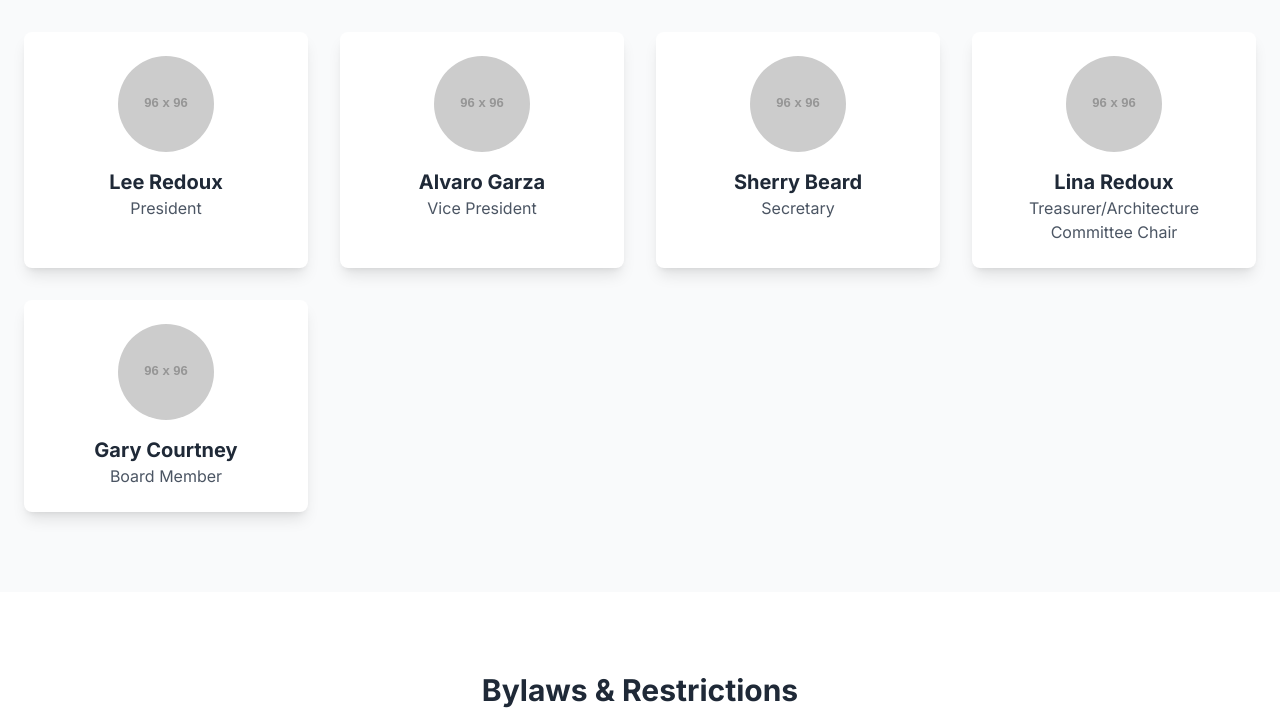
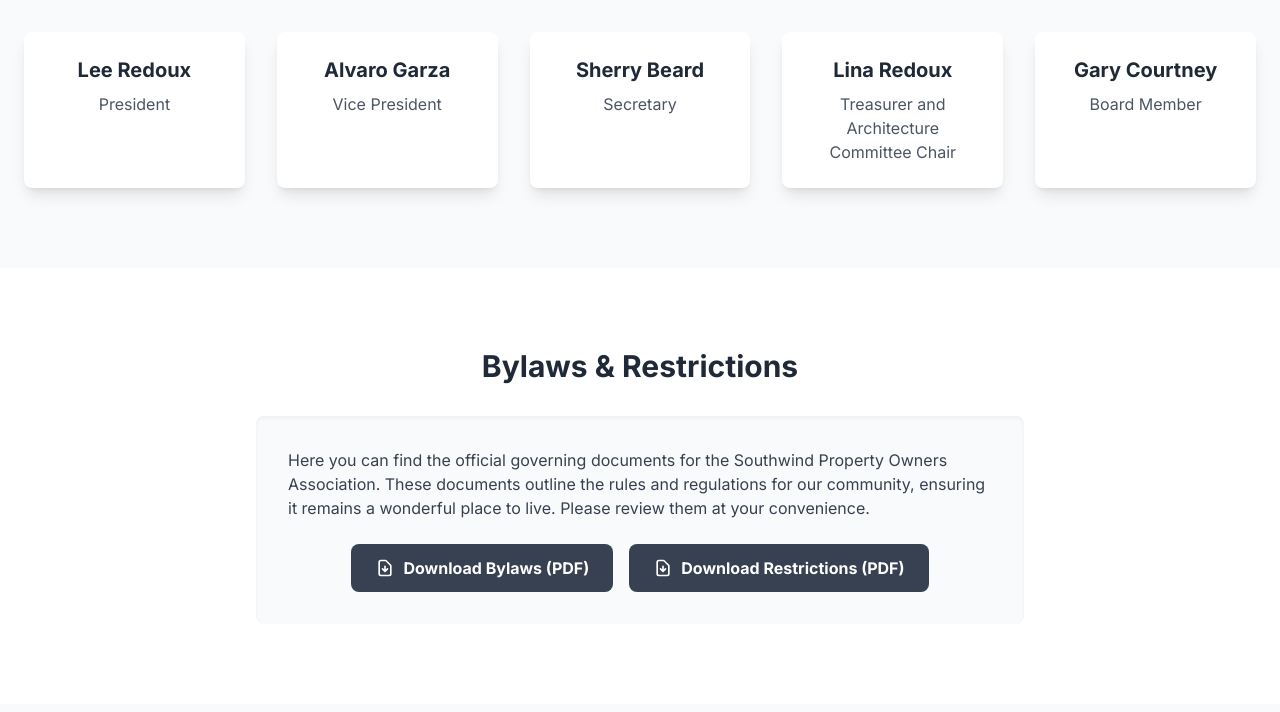
Before and after one commit to Derishi/southwind-poa, a plain HTML site: page index.html in a window 1280 px wide. Shown: the part 612-1324 px from the top of the page. Drawn offline with nearby package versions, Linux system fonts and the light colour scheme; placeholder pictures from the web are drawn by us.

Commit message:
fix: improved seo, removed board headshots

```diff
--- a/index.html
+++ b/index.html
@@ -3,6 +3,7 @@
 <head>
     <meta charset="UTF-8">
     <meta name="viewport" content="width=device-width, initial-scale=1.0">
+    <meta name="description" content="The official website for the Southwind Property Owners Association (POA) in Lytle, TX. Find community news, board member information, bylaws, and dues details.">
     <title>Southwind POA - Lytle, TX</title>
     <script src="https://cdn.tailwindcss.com"></script>
     <link href="https://fonts.googleapis.com/css2?family=Inter:wght@400;500;700&display=swap" rel="stylesheet">
@@ -74,45 +75,30 @@
         <section id="members" class="py-20">
             <div class="container mx-auto px-6">
                 <h2 class="text-3xl font-bold text-center text-gray-800 mb-12">POA Board Members</h2>
-                <div class="grid grid-cols-1 sm:grid-cols-2 lg:grid-cols-4 gap-8">
+                <div class="grid grid-cols-1 sm:grid-cols-2 lg:grid-cols-5 gap-8">
                     <!-- Member Card -->
                     <div class="bg-white rounded-lg shadow-lg p-6 text-center">
-                        <div class="mb-4">
-                            <img class="w-24 h-24 rounded-full mx-auto" src="https://placehold.co/96x96/E2E8F0/4A5568?text=Member" alt="Board Member Photo">
-                        </div>
-                        <h3 class="text-xl font-bold text-gray-800">Lee Redoux</h3>
+                        <h3 class="text-xl font-bold text-gray-800 mb-2">Lee Redoux</h3>
                         <p class="text-gray-600">President</p>
                     </div>
                     <!-- Member Card -->
                     <div class="bg-white rounded-lg shadow-lg p-6 text-center">
-                        <div class="mb-4">
-                            <img class="w-24 h-24 rounded-full mx-auto" src="https://placehold.co/96x96/E2E8F0/4A5568?text=Member" alt="Board Member Photo">
-                        </div>
-                        <h3 class="text-xl font-bold text-gray-800">Alvaro Garza</h3>
+                        <h3 class="text-xl font-bold text-gray-800 mb-2">Alvaro Garza</h3>
                         <p class="text-gray-600">Vice President</p>
                     </div>
                     <!-- Member Card -->
                     <div class="bg-white rounded-lg shadow-lg p-6 text-center">
-                        <div class="mb-4">
-                            <img class="w-24 h-24 rounded-full mx-auto" src="https://placehold.co/96x96/E2E8F0/4A5568?text=Member" alt="Board Member Photo">
-                        </div>
-                        <h3 class="text-xl font-bold text-gray-800">Sherry Beard</h3>
+                        <h3 class="text-xl font-bold text-gray-800 mb-2">Sherry Beard</h3>
                         <p class="text-gray-600">Secretary</p>
                     </div>
                      <!-- Member Card -->
                     <div class="bg-white rounded-lg shadow-lg p-6 text-center">
-                        <div class="mb-4">
-                            <img class="w-24 h-24 rounded-full mx-auto" src="https://placehold.co/96x96/E2E8F0/4A5568?text=Member" alt="Board Member Photo">
-                        </div>
-                        <h3 class="text-xl font-bold text-gray-800">Lina Redoux</h3>
-                        <p class="text-gray-600">Treasurer/Architecture Committee Chair</p>
+                        <h3 class="text-xl font-bold text-gray-800 mb-2">Lina Redoux</h3>
+                        <p class="text-gray-600">Treasurer and Architecture Committee Chair</p>
                     </div>
                     <!-- Member Card -->
                     <div class="bg-white rounded-lg shadow-lg p-6 text-center">
-                        <div class="mb-4">
-                            <img class="w-24 h-24 rounded-full mx-auto" src="https://placehold.co/96x96/E2E8F0/4A5568?text=Member" alt="Board Member Photo">
-                        </div>
-                        <h3 class="text-xl font-bold text-gray-800">Gary Courtney</h3>
+                        <h3 class="text-xl font-bold text-gray-800 mb-2">Gary Courtney</h3>
                         <p class="text-gray-600">Board Member</p>
                     </div>
                 </div>
```
